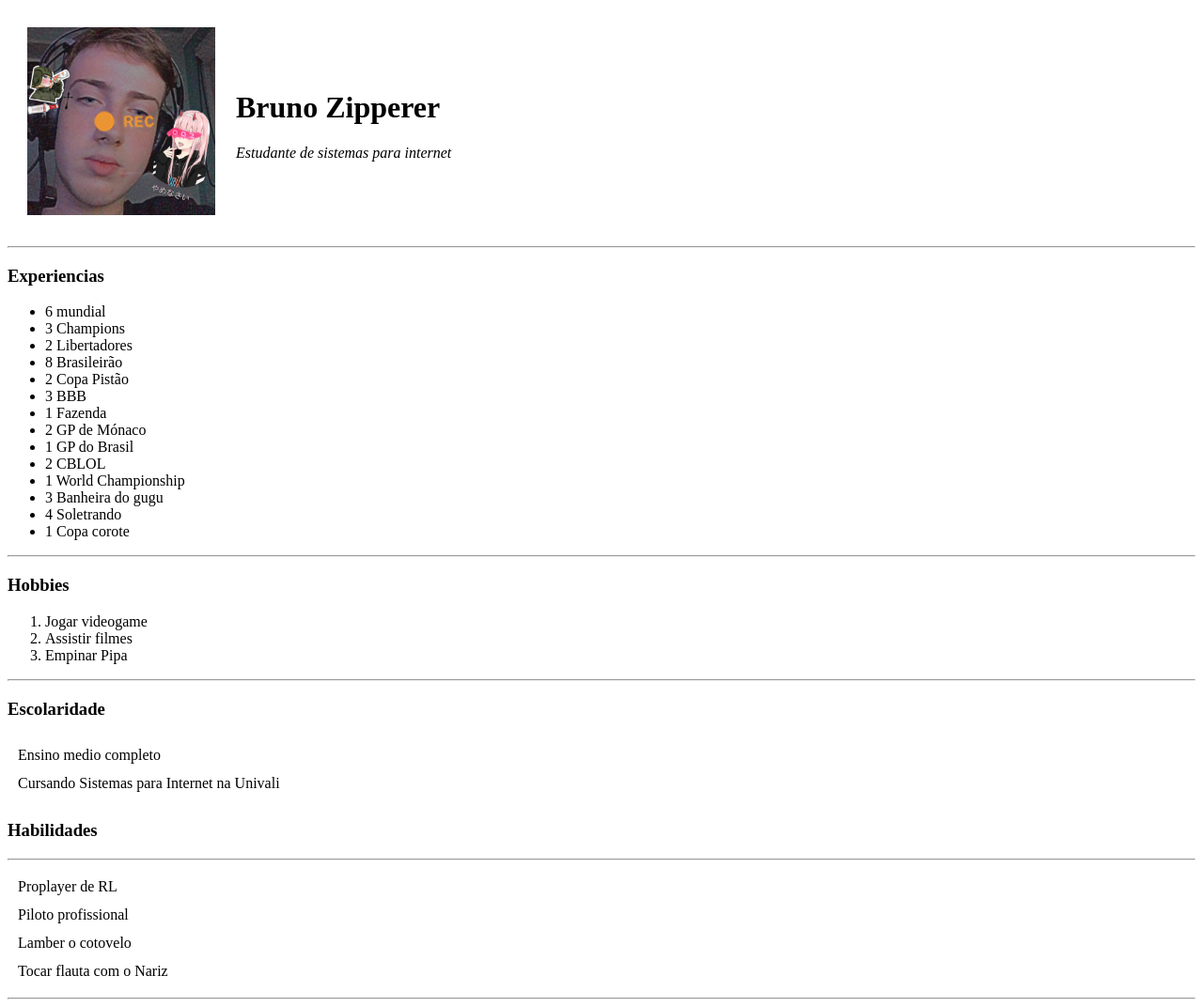
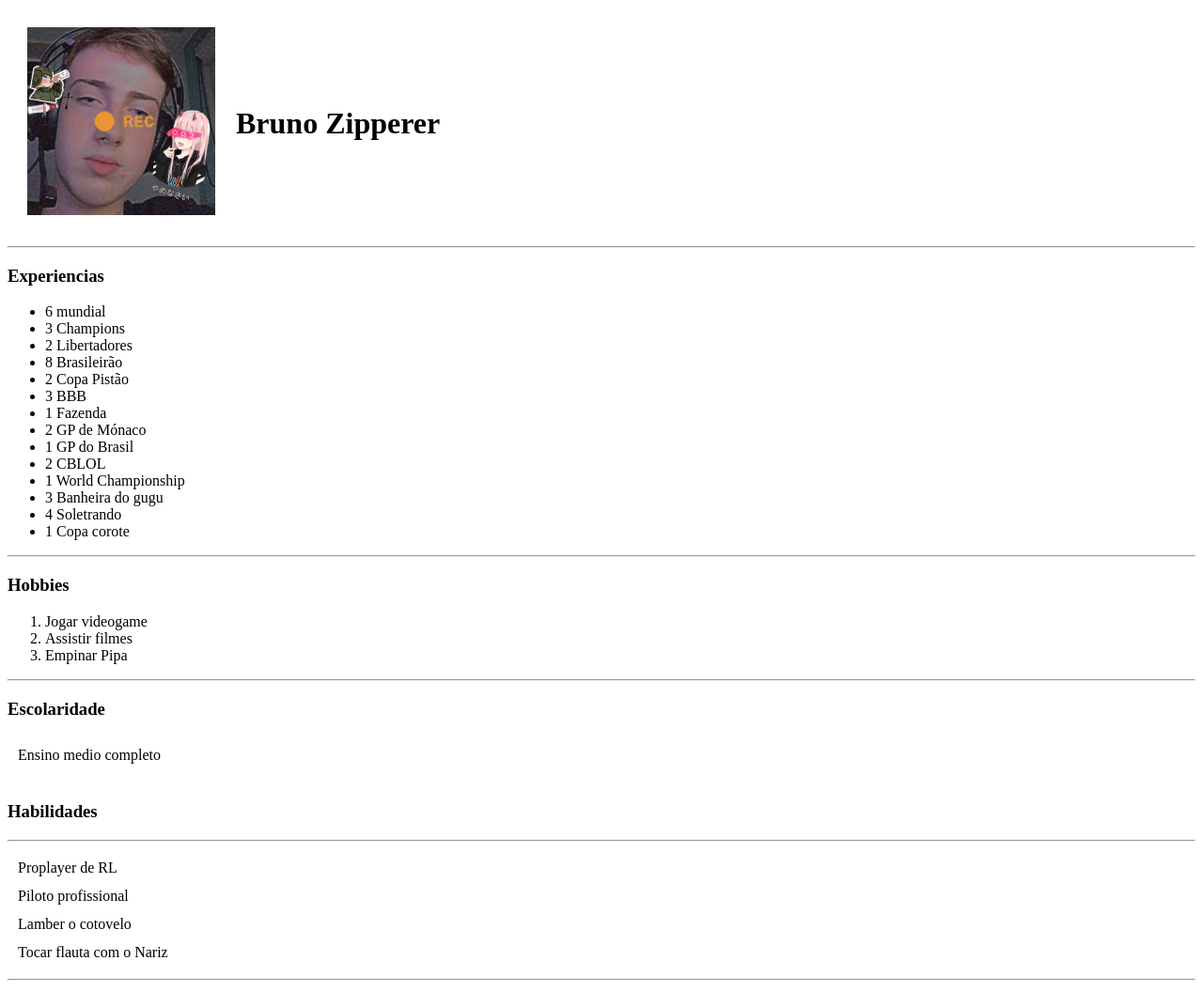
Before and after one commit to BGbron/curriculo, a plain HTML site: page index.html in a window 1280 px wide. Shown: the whole page at 94% size. Drawn offline with Linux system fonts and the light colour scheme.

Commit message:
Update index.html

```diff
--- a/index.html
+++ b/index.html
@@ -13,7 +13,7 @@
       <td><img src="./bg_waifu.png" alt="bg waifu" height="200" width="200"></td>
       <td>
         <h1>Bruno Zipperer</h1>
-        <p><em>Estudante de sistemas para internet  </em></p>
+
 
       </td>
     </tr>
@@ -61,7 +61,7 @@
         <td>Ensino medio completo</td>
       </tr>
       <tr>
-        <td>Cursando Sistemas para Internet na Univali </td>
+
       </tr>
     </tbody>
   </table>
```
